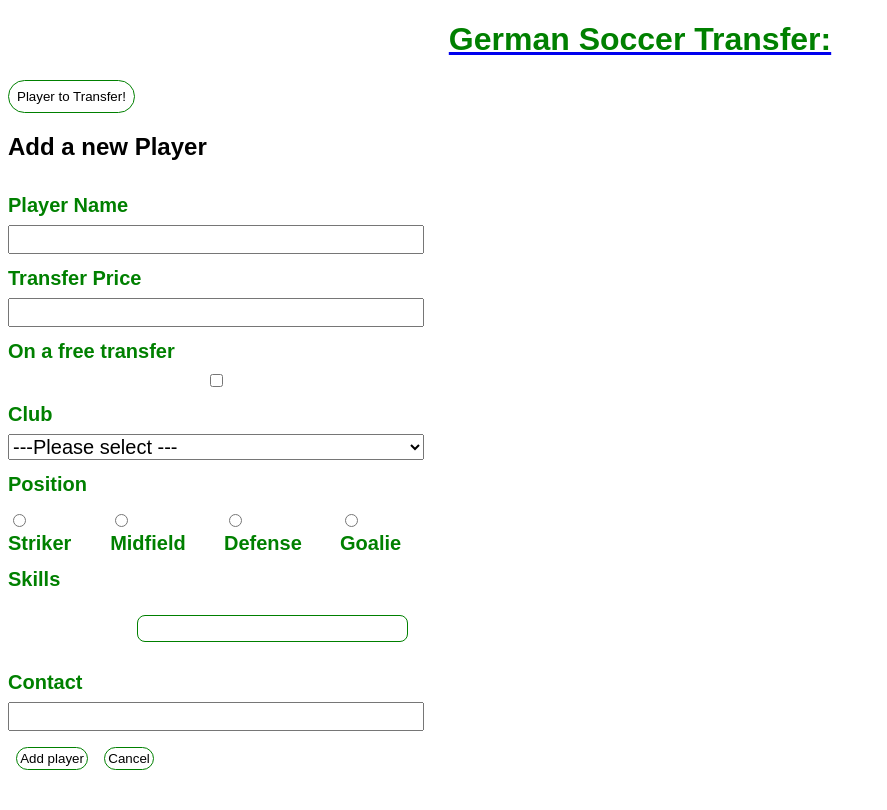
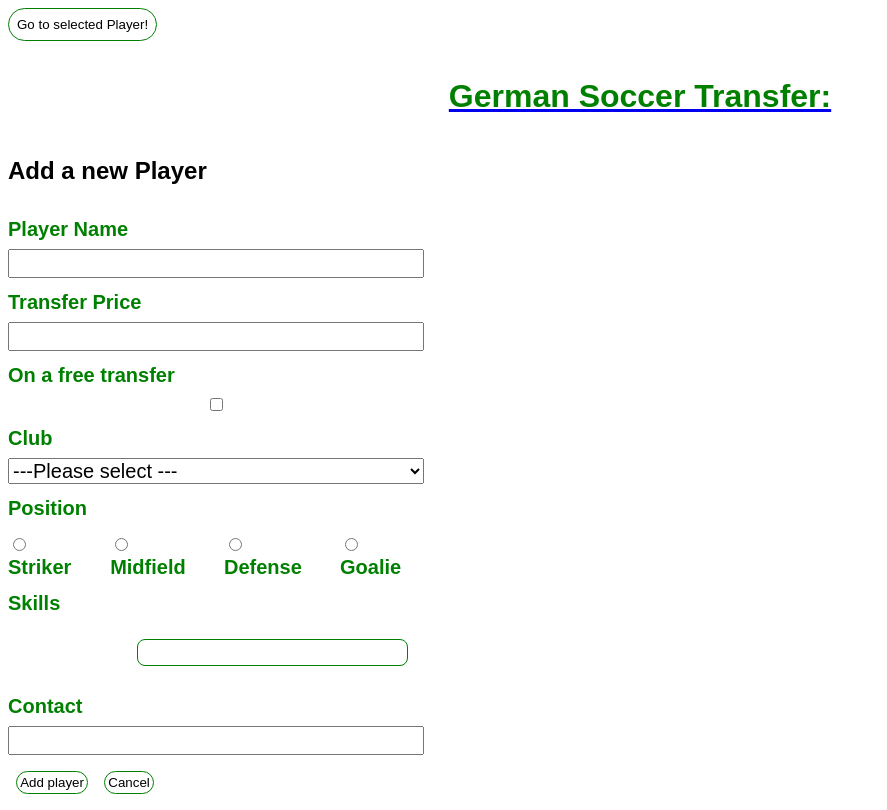
Before and after one commit to GabrieleGrimme/soccer-transfer-market, a React (Create React App) app: page / in a window 1280 px wide. Shown: the whole page, without its empty margins (0-887 px from the left). Built offline with nearby package versions, Linux system fonts and the light colour scheme.

Commit message:
jede Menge changes hihi

```diff
--- a/src/App.js
+++ b/src/App.js
@@ -38,14 +38,15 @@ function App() {
 
   return (
     <div>
-      <header>
+      <Header>
+        <NavLink to="/shoppingcart">
+          <Button> Go to selected Player! </Button>
+        </NavLink>
         <NavLink exact to="/">
           <h1>German Soccer Transfer:</h1>
         </NavLink>
-        <NavLink exact to="/shoppingcart">
-          <Button> Player to Transfer! </Button>
-        </NavLink>
-      </header>
+
+      </Header>
 
       <Switch>
         <Route exact path="/">
@@ -66,11 +67,15 @@ function App() {
   );
 }
 
+const Header = styled.header`
+  display: grid;
+  grid-template-rows: 1fr;
+  gap: 1rem;
+  `;
 
 const Grid = styled.div`
   display: grid;
-  grid-template-columns: 1 fr;
-
+  grid-template-columns: 1fr;
   gap: 1rem;
 
   @media (min-width: 576px) {
--- a/src/PlayerCard.js
+++ b/src/PlayerCard.js
@@ -45,6 +45,7 @@ a {
     color: orange;
     padding: 0.2rem 0.7rem;
 }
+
 `;
 
 const Button = styled.button`
--- a/src/ShoppingCart.js
+++ b/src/ShoppingCart.js
@@ -23,6 +23,14 @@ export default function ShoppingCart({playersInShoppingCart}) {
 const CartWrapper = styled.article`
     display: grid;
     grid-template-columns: 1fr 1fr;
+    border: 2px solid green;
+    border-radius: 0.5rem;
+    padding: 2rem;
+    margin: auto 0;
+
+    h3 {
+        color: green;
+    }
 `;
 const NameWrapper = styled.section`
 
--- a/src/Tags.js
+++ b/src/Tags.js
@@ -1,3 +1,5 @@
+// Player Skills
+
 import { useState } from 'react';
 import styled from 'styled-components/macro';
 export default function Tags({ tags, onUpdateTags, onDeleteTag }) {
@@ -51,6 +53,7 @@ const Tag = styled.section`
   font-family: sans-serif;
   padding: 0.5rem;
   margin: 0.5rem;
+
   flex-direction: row-reverse;
   input {
     border: 1px groove green;
--- a/src/lib/localStorage.js
+++ b/src/lib/localStorage.js
@@ -1,7 +1,7 @@
 export function saveToLocal(key, data) {
     localStorage.setItem(key, JSON.stringify(data)) // umwandeln von JSON lesbaren Format -> string
 }
-console.log(localStorage);
+//console.log(localStorage);
 
 export function loadFromLocal(key) { // try catch Fehlerhandling
     try {
```
Also changed, not shown: src/App Kopie.js (deleted, +0 -26 lines).
